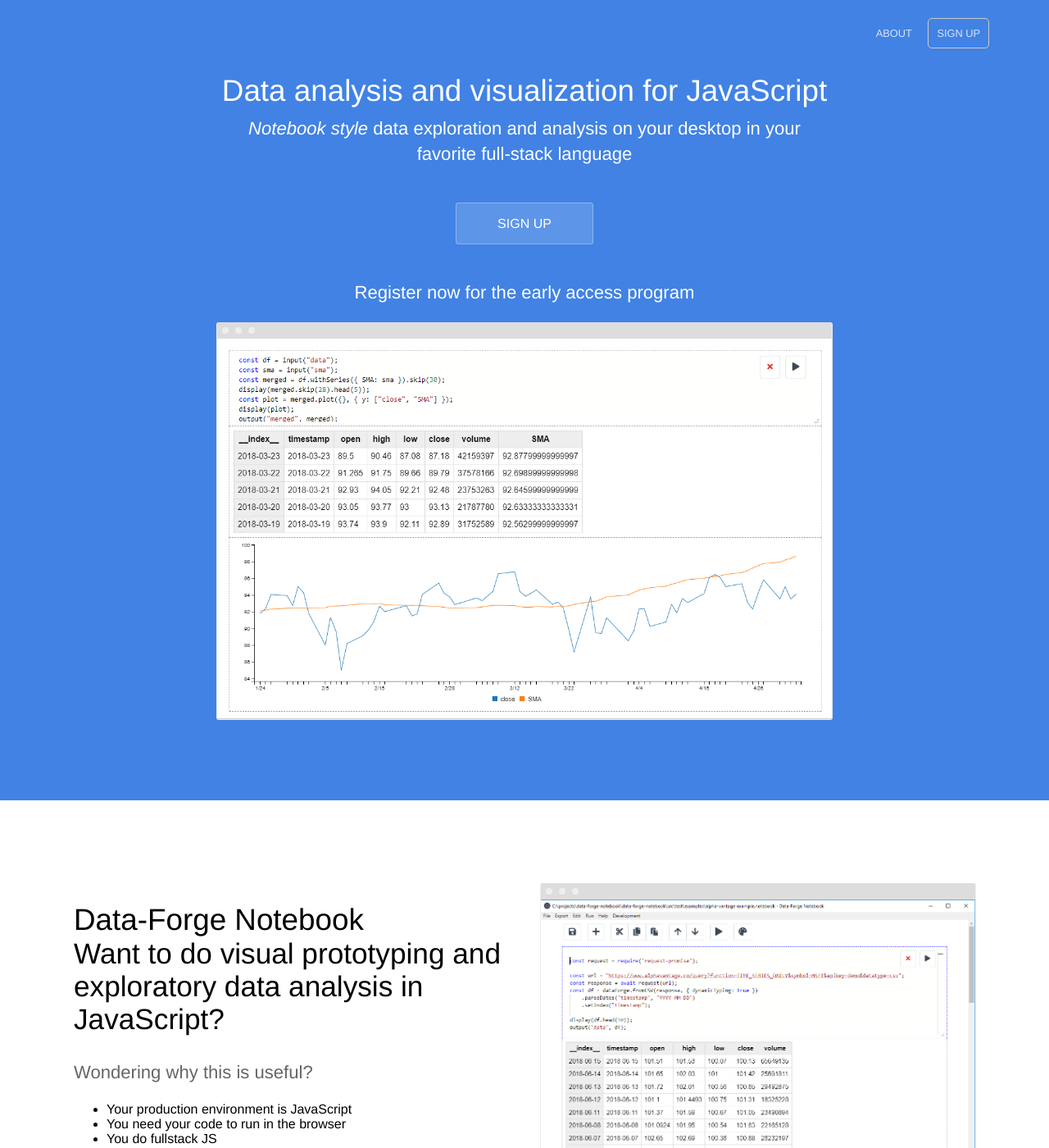
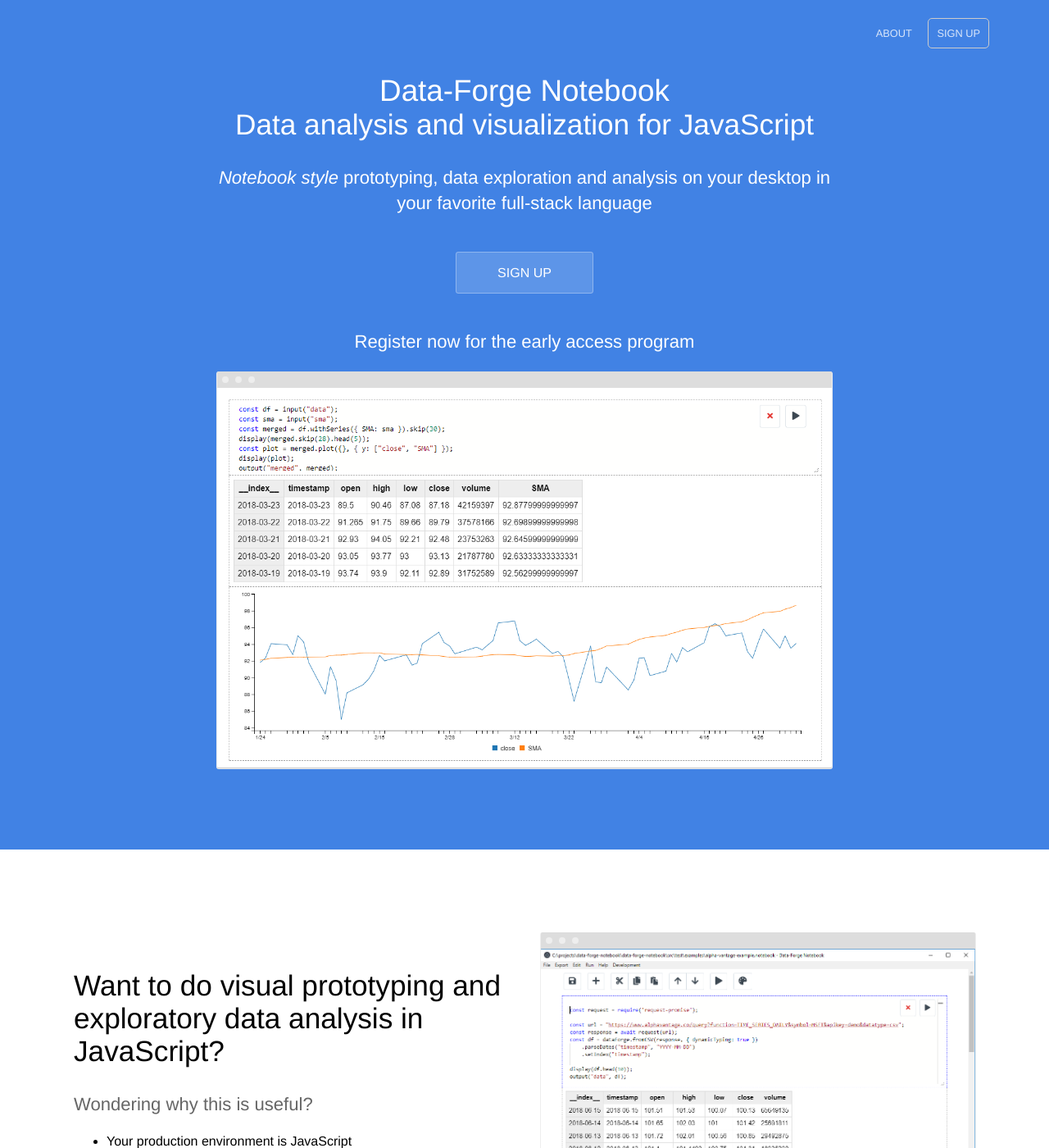
Before and after one commit to ashleydavis/data-forge-notebook-landing-page, a Jekyll site: the page built from index.html, in a window 1280 px wide and 1400 px high. Shown: the whole window at 82% size. Built offline with Jekyll 4.4.1, drawn with Linux system fonts in a browser that asks for light colours.

Commit message:
Header and improvments.

```diff
--- a/index.html
+++ b/index.html
@@ -2,8 +2,9 @@
 ---
 <section class="hero">
 	<div class="text-container">
-		<h1 class="editable">{{site.description}}</h1>
-        <p class="subtext editable"><i>Notebook style</i> data exploration and analysis on your desktop in your favorite full-stack language</p>
+        <h1>Data-Forge Notebook</h1>
+		<h2 class="editable">{{site.description}}</h2>
+        <p class="subtext editable"><i>Notebook style</i> prototyping, data exploration and analysis on your desktop in your favorite full-stack language</p>
 		<div class="cta button alt"><a href="http://eepurl.com/dyb9dn">SIGN UP</a></div>
         <p class="subtext editable">Register now for the early access program</p>
 		<div>
```
Also changed, not shown: other parts of index.html (+0 -1 lines).
